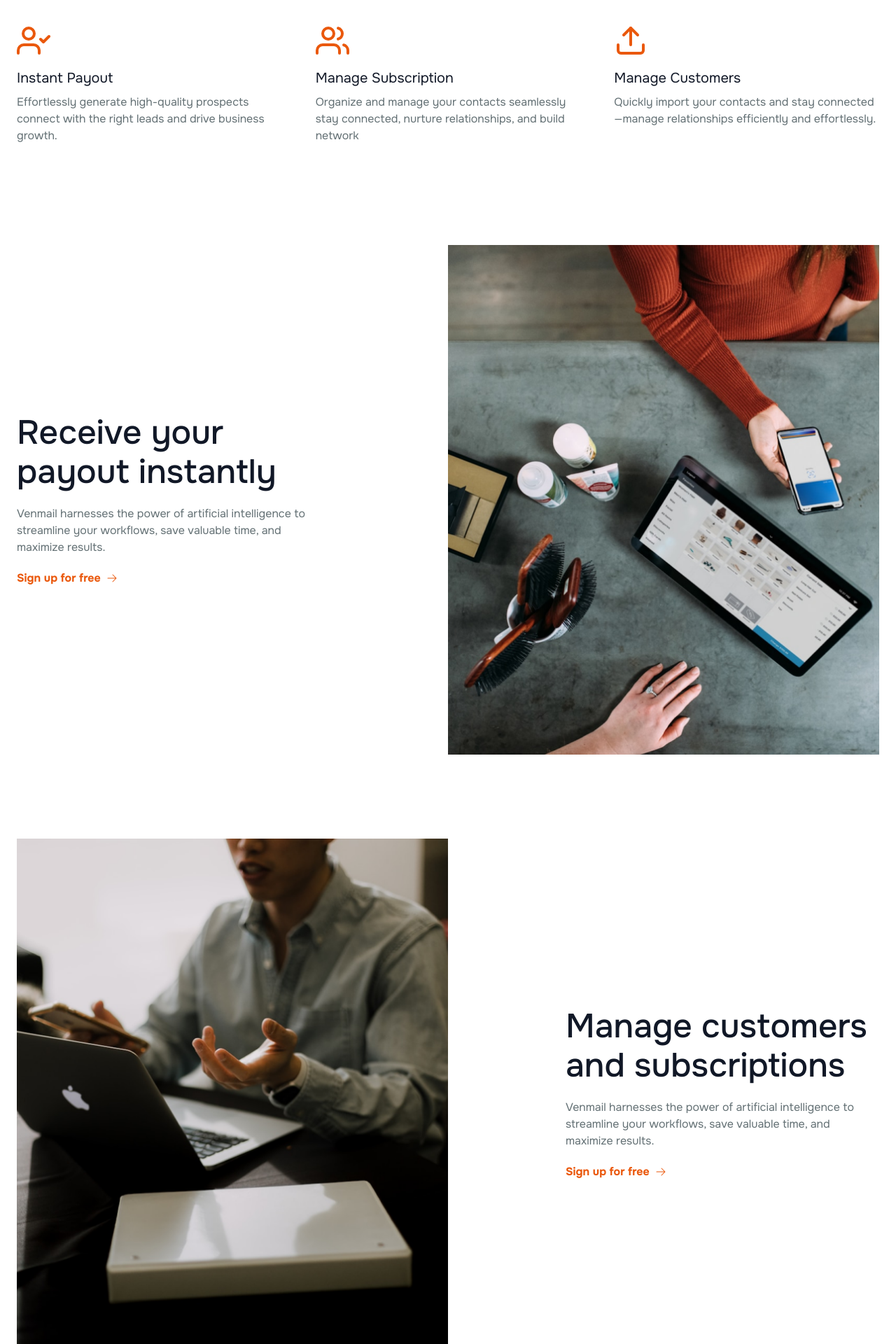
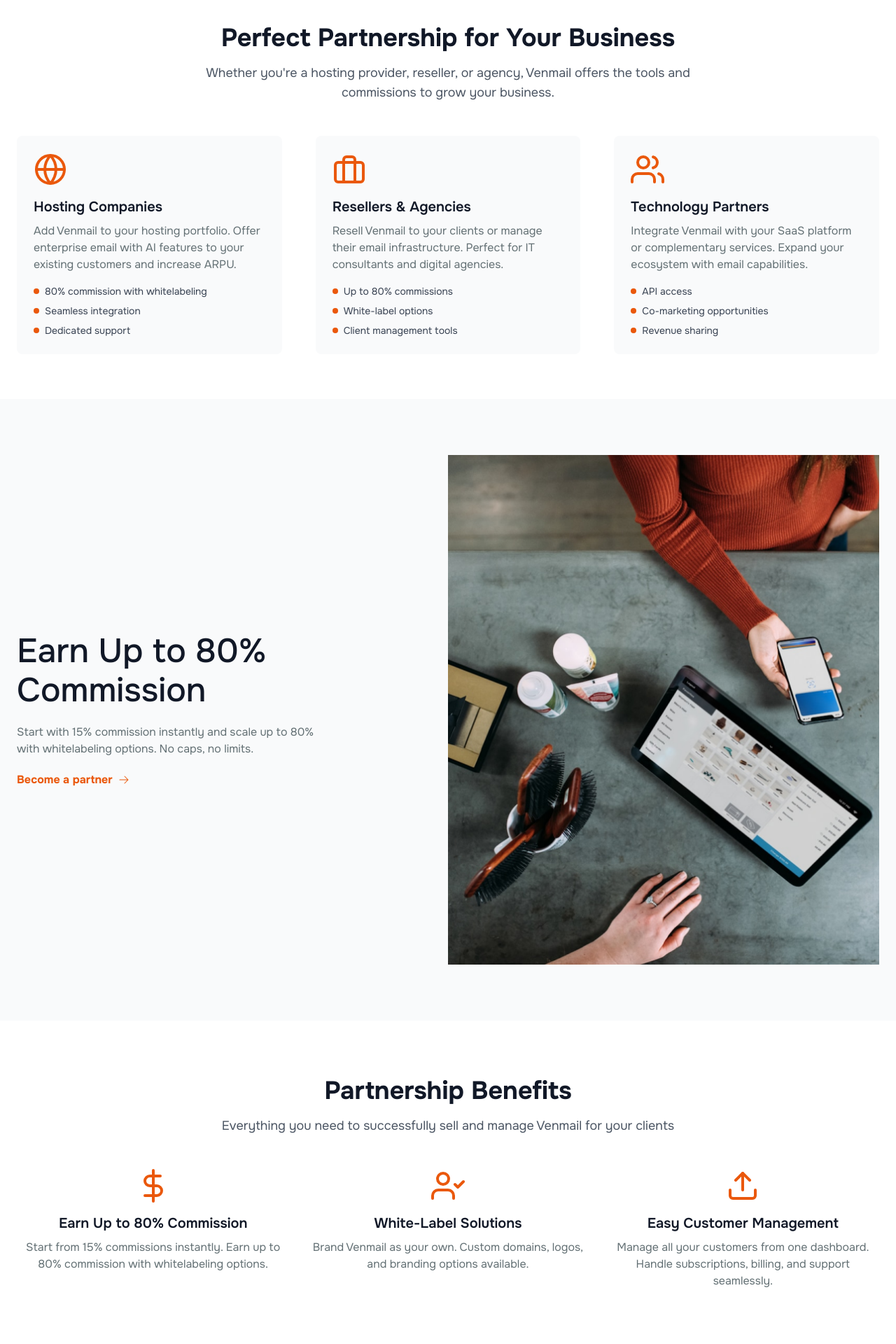
Before and after one commit to VenMail/landing_cms, a Next.js app: page /resources/partner in a window 1280 px wide. Shown: the part 860-2780 px from the top of the page at 70% size. Built offline with nearby package versions, Linux system fonts and the light colour scheme; no server answers.

Commit message:
Update pricing to show 3-user limit for free plan and partnership page for hosting companies/resellers/agencies with 80% commission

```diff
--- a/src/components/PageSections/CostComparisonSlider.jsx
+++ b/src/components/PageSections/CostComparisonSlider.jsx
@@ -8,10 +8,10 @@
 ];
 
 export default function CostComparisonSlider({ hasButton = false }) {
-  const [users, setUsers] = useState(10);
+  const [users, setUsers] = useState(3);
   const { formatPrice, isLoading } = useCurrency();
 
-  const venmailCost = users <= 10 ? 0 : 7; // Minimum above 10 users is $7/mo
+  const venmailCost = users <= 3 ? 0 : 7; // Minimum above 3 users is $7/mo
 
   function formatCurrency(n) {
     return isLoading ? `$${n.toFixed(2)}` : formatPrice(n);
@@ -77,7 +77,7 @@
             <div className="glass-card p-6 rounded-md border bg-white/80 backdrop-blur-sm feature-glow">
               <div className="text-sm uppercase tracking-wide text-gray-700 mb-1">VenMail</div>
               <div className="text-2xl font-bold text-black mb-1">{formatCurrency(venmailCost)}/mo</div>
-              <div className="text-xs text-gray-600">Free for 1–10 users, then starts at {formatCurrency(7)}/mo</div>
+              <div className="text-xs text-gray-600">Free for 1–3 users, then starts at {formatCurrency(7)}/mo</div>
             </div>
 
             {providers.map((p) => {
--- a/src/components/PageSections/Pricing.jsx
+++ b/src/components/PageSections/Pricing.jsx
@@ -13,7 +13,7 @@
       name: "Free",
       monthly: 0,
       description1: "Start with essential productivity tools.",
-      description2: "Up to 10 users · 5GB shared storage",
+      description2: "Up to 3 users · 5GB shared storage",
       buttonText: "Get started free",
       buttonLink: SIGNUP_URL,
       external: true,
--- a/src/pages/resources/partner.jsx
+++ b/src/pages/resources/partner.jsx
@@ -1,45 +1,64 @@
 import Image from "next/image";
 import CustomLayout from "@/components/layout/CustomLayout";
-import { FiUpload, FiUsers, FiUserCheck } from "react-icons/fi";
+import { FiUpload, FiUsers, FiUserCheck, FiDollarSign, FiGlobe, FiBriefcase } from "react-icons/fi";
 import { HiArrowRight } from "react-icons/hi2";
+
 export default function Partner() {
-  const features = [
+  const partnershipTypes = [
     {
-      icon: (
-        <FiUserCheck className="h-8 w-8 md:h-12 md:w-12 text-primary-600" />
-      ),
-      title: "Instant Payout",
-      text: "Effortlessly generate high-quality prospects connect with the right leads and drive business growth.",
+      icon: <FiGlobe className="h-8 w-8 md:h-12 md:w-12 text-primary-600" />,
+      title: "Hosting Companies",
+      text: "Add Venmail to your hosting portfolio. Offer enterprise email with AI features to your existing customers and increase ARPU.",
+      benefits: ["80% commission with whitelabeling", "Seamless integration", "Dedicated support"]
+    },
+    {
+      icon: <FiBriefcase className="h-8 w-8 md:h-12 md:w-12 text-primary-600" />,
+      title: "Resellers & Agencies",
+      text: "Resell Venmail to your clients or manage their email infrastructure. Perfect for IT consultants and digital agencies.",
+      benefits: ["Up to 80% commissions", "White-label options", "Client management tools"]
     },
     {
       icon: <FiUsers className="h-8 w-8 md:h-12 md:w-12 text-primary-600" />,
-      title: "Manage Subscription",
-      text: "Organize and manage your contacts seamlessly stay connected, nurture relationships, and build  network",
+      title: "Technology Partners",
+      text: "Integrate Venmail with your SaaS platform or complementary services. Expand your ecosystem with email capabilities.",
+      benefits: ["API access", "Co-marketing opportunities", "Revenue sharing"]
+    }
+  ];
+
+  const benefits = [
+    {
+      icon: <FiDollarSign className="h-8 w-8 md:h-12 md:w-12 text-primary-600" />,
+      title: "Earn Up to 80% Commission",
+      text: "Start from 15% commissions instantly. Earn up to 80% commission with whitelabeling options."
+    },
+    {
+      icon: <FiUserCheck className="h-8 w-8 md:h-12 md:w-12 text-primary-600" />,
+      title: "White-Label Solutions",
+      text: "Brand Venmail as your own. Custom domains, logos, and branding options available."
     },
     {
       icon: <FiUpload className="h-8 w-8 md:h-12 md:w-12 text-primary-600" />,
-      title: "Manage Customers",
-      text: "Quickly import your contacts and stay connected—manage relationships efficiently and effortlessly.",
-    },
+      title: "Easy Customer Management",
+      text: "Manage all your customers from one dashboard. Handle subscriptions, billing, and support seamlessly."
+    }
   ];
   return (
     <CustomLayout logoVariant="light" headerColor="#16292F" textColor={"white"}>
       <section className="bg-[#16292F]">
         <div className="grid max-w-screen-xl px-4 py-16 mx-auto md:gap-8 xl:gap-0 md:py-16 md:grid-cols-12">
           <div className="mr-auto place-self-center md:col-span-6 text-center md:text-start">
-            <p className="uppercase text-white mb-3">partner</p>
+            <p className="uppercase text-white mb-3">partner program</p>
             <h1 className="max-w-3xl mb-4 text-4xl md:text-6xl font-medium tracking-tight md:leading-[72px] text-white">
-              Earn Money as a Venmail Partner
+              Partner with Venmail - Earn Up to 80% Commission
             </h1>
             <p className="max-w-lg mb-5 text-white">
-              Say goodbye to the hassle of manual prospecting and let Venmail
-              help you focus on what matters{" "}
+              Perfect for hosting companies, resellers, and agencies. Add enterprise email with AI to your portfolio and increase revenue.
             </p>
             <a
               href="https://m.venmail.io/partner/signup"
               className="md:inline-flex block cursor-pointer items-center justify-center px-5 py-3 text-base font-medium text-center text-white bg-primary-600 focus:ring-4 focus:ring-primary-300 "
             >
-              Get started
+              Start earning today
             </a>
           </div>
           <div className="mt-5 lg:col-span-6 lg:flex">
@@ -47,55 +66,86 @@
           </div>
         </div>
       </section>
-      <section className="bg-white ">
-        <div className="py-8 px-4 mx-auto max-w-screen-xl sm:py-16 lg:px-6">
-          <div className="space-y-8 md:grid md:grid-cols-2 lg:grid-cols-3 md:gap-12 md:space-y-0">
-            {features.map((feature) => (
-              <div>
-                <div className="mb-4">{feature.icon}</div>
-                <h3 className="mb-2 text-xl text-black">{feature.title}</h3>
-                <p className="text-[#637074]">{feature.text}</p>
-              </div>
-            ))}
-          </div>
+      <section className="bg-white py-16 px-4 mx-auto max-w-screen-xl lg:px-6">
+        <div className="text-center mb-12">
+          <h2 className="text-3xl md:text-4xl font-bold text-gray-900 mb-4">
+            Perfect Partnership for Your Business
+          </h2>
+          <p className="text-lg text-gray-600 max-w-3xl mx-auto">
+            Whether you're a hosting provider, reseller, or agency, Venmail offers the tools and commissions to grow your business.
+          </p>
+        </div>
+        <div className="space-y-8 md:grid md:grid-cols-2 lg:grid-cols-3 md:gap-12 md:space-y-0">
+          {partnershipTypes.map((type, index) => (
+            <div key={index} className="bg-gray-50 p-6 rounded-lg">
+              <div className="mb-4">{type.icon}</div>
+              <h3 className="mb-2 text-xl text-black font-semibold">{type.title}</h3>
+              <p className="text-[#637074] mb-4">{type.text}</p>
+              <ul className="space-y-2">
+                {type.benefits.map((benefit, benefitIndex) => (
+                  <li key={benefitIndex} className="flex items-center text-sm text-gray-700">
+                    <div className="w-2 h-2 bg-primary-600 rounded-full mr-2"></div>
+                    {benefit}
+                  </li>
+                ))}
+              </ul>
+            </div>
+          ))}
         </div>
       </section>
-      <section className="bg-white py-20 px-4 mx-auto max-w-screen-xl md:px-6">
+      <section className="bg-gray-50 py-20 px-4 mx-auto max-w-screen-xl md:px-6">
         <div className="grid md:grid-cols-12 items-center">
           <div className="md:col-span-6">
             <div className="max-w-md">
               <h2 className="text-4xl font-medium md:text-5xl text-black md:leading-[56px]">
-                Receive your payout instantly
+                Earn Up to 80% Commission
               </h2>
               <p className="text-[#637074] text-base my-5">
-                Venmail harnesses the power of artificial intelligence to
-                streamline your workflows, save valuable time, and maximize
-                results.
+                Start with 15% commission instantly and scale up to 80% with whitelabeling options. No caps, no limits.
               </p>
-              <a href="https://m.venmail.io/register" target="_blank" className="text-primary-600 cursor-pointer font-bold flex items-center">Sign up for free <HiArrowRight className="ml-2" /></a>
+              <a href="https://m.venmail.io/partner/signup" target="_blank" className="text-primary-600 cursor-pointer font-bold flex items-center">Become a partner <HiArrowRight className="ml-2" /></a>
             </div>
           </div>
           <div className="lg:mt-0 md:col-span-6 flex justify-end ">
-            <img src="/partner/partner-1.png" alt="mockup" className="mt-10 md:mt-0"/>
+            <img src="/partner/partner-1.png" alt="Partner dashboard showing commissions and earnings" className="mt-10 md:mt-0"/>
           </div>
         </div>
       </section>
-      <section className="bg-white py-10 px-4 mx-auto max-w-screen-xl md:px-6">
-        <div className="grid md:grid-cols-12 items-center">
-          <div className="lg:mt-0 md:col-span-6 flex order-12 md:order-1">
-            <img src="/partner/partner-2.png" alt="mockup" className="mt-10 md:mt-0" />
-          </div>
-          <div className="md:col-span-6 flex justify-end order-1 md:order-12">
-            <div className="max-w-md">
-              <h2 className="text-4xl font-medium md:text-5xl text-black md:leading-[56px]">
-                Manage customers and subscriptions
-              </h2>
-              <p className="text-[#637074] text-base my-5">
-              Venmail harnesses the power of artificial intelligence to streamline your workflows, save valuable time, and maximize results.
-              </p>
-              <a href="https://m.venmail.io" target="_blank" className="text-primary-600 cursor-pointer font-bold flex items-center">Sign up for free <HiArrowRight className="ml-2" /></a>
+
+      <section className="bg-white py-20 px-4 mx-auto max-w-screen-xl md:px-6">
+        <div className="text-center mb-12">
+          <h2 className="text-3xl md:text-4xl font-bold text-gray-900 mb-4">
+            Partnership Benefits
+          </h2>
+          <p className="text-lg text-gray-600 max-w-3xl mx-auto">
+            Everything you need to successfully sell and manage Venmail for your clients
+          </p>
+        </div>
+        <div className="grid md:grid-cols-3 gap-8">
+          {benefits.map((benefit, index) => (
+            <div key={index} className="text-center">
+              <div className="mb-4 flex justify-center">{benefit.icon}</div>
+              <h3 className="mb-2 text-xl text-black font-semibold">{benefit.title}</h3>
+              <p className="text-[#637074]">{benefit.text}</p>
             </div>
-          </div>
+          ))}
+        </div>
+      </section>
+
+      <section className="bg-primary-600 py-20 px-4 mx-auto max-w-screen-xl md:px-6">
+        <div className="text-center">
+          <h2 className="text-3xl md:text-4xl font-bold text-white mb-4">
+            Ready to Grow Your Revenue?
+          </h2>
+          <p className="text-lg text-white/90 mb-8 max-w-2xl mx-auto">
+            Join hundreds of hosting companies, resellers, and agencies already earning with Venmail
+          </p>
+          <a
+            href="https://m.venmail.io/partner/signup"
+            className="inline-flex items-center justify-center px-8 py-4 text-lg font-medium text-white bg-black hover:bg-gray-900 transition-colors"
+          >
+            Start Your Partnership Journey
+          </a>
         </div>
       </section>
     </CustomLayout>
```
Also changed, not shown: src/pages/pricing.jsx (+4 -4 lines).
